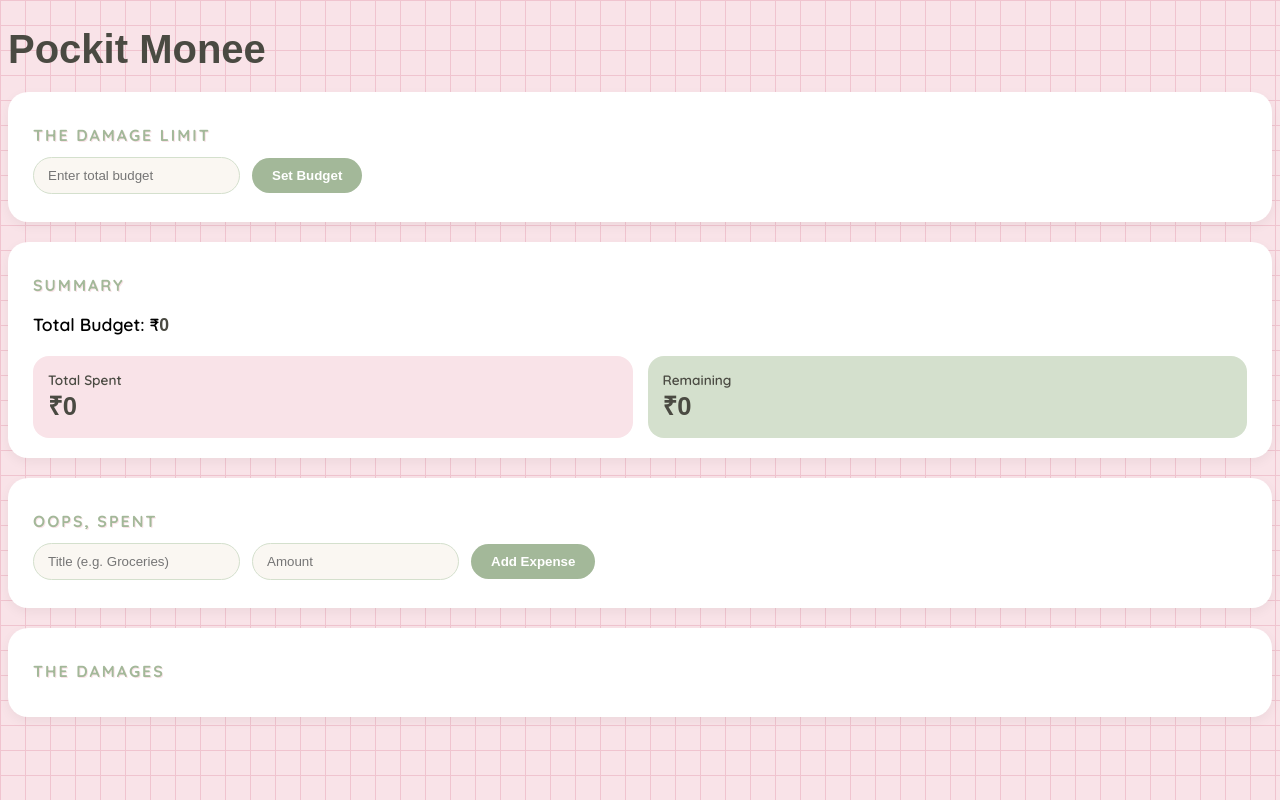
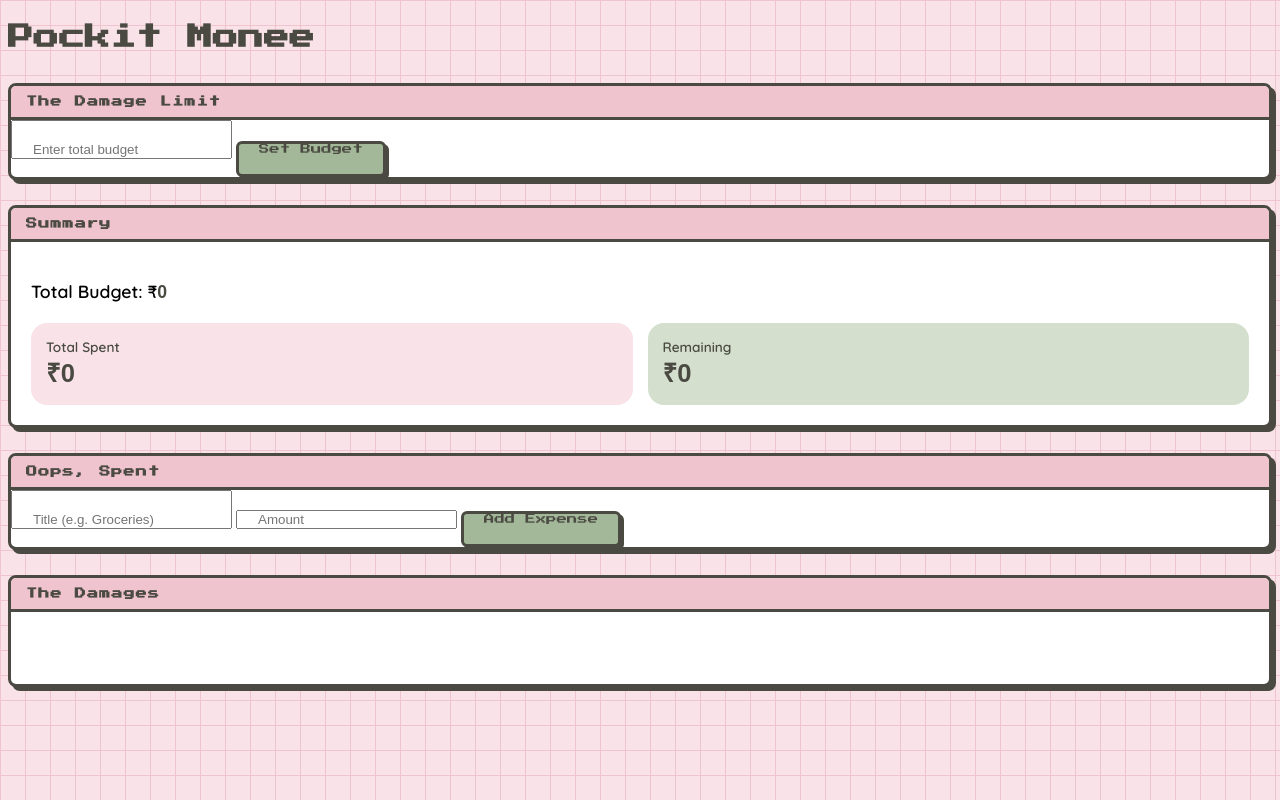
Before and after one commit to simakhter1109/expense-tracker, a Flask app: page / in a window 1280 px wide. Run offline with Flask 3, Linux system fonts and the light colour scheme.

Commit message:
changed the interface

```diff
--- a/static/style.css
+++ b/static/style.css
@@ -17,53 +17,67 @@ body {
 }
 
 h1 {
- font-family: 'Fredoka', sans-serif;
-    font-weight: 700;
-    font-size: 2.5rem;
+    font-family: 'Press Start 2P', cursive;
+    font-size: 1.6rem;
     color: var(--text-dark);
-    margin-bottom: 20px;
+    margin-bottom: 25px;
+    line-height: 1.6;
 }
 
 section {
     background-color: white;
-    border-radius: 20px;
-    padding: 20px 25px;
-    margin-bottom: 20px;
-    box-shadow: 0 4px 12px rgba(0,0,0,0.05);
+    border: 3px solid var(--text-dark);
+    border-radius: 8px;
+    padding: 0;
+    margin-bottom: 25px;
+    box-shadow: 4px 4px 0px var(--text-dark);
+    overflow: hidden;
 }
 
-h2 {
-   font-family: 'Quicksand', sans-serif;
-    font-weight: 700;
-    text-transform: uppercase;
-    letter-spacing: 2px;
-    color: var(--sage);
-    text-shadow: 1px 1px 0px var(--pink-light);
-    margin-bottom: 12px;
-    font-size: 1rem;
+section h2 {
+    background-color: var(--pink);
+    color: var(--text-dark);
+    font-family: 'Press Start 2P', cursive;
+    font-size: 0.7rem;
+    padding: 10px 15px;
+    margin: 0;
+    border-bottom: 3px solid var(--text-dark);
+    letter-spacing: 1px;
+    text-shadow: none;
 }
 
-input {
-    padding: 10px 14px;
-    margin-right: 8px;
-    margin-bottom: 8px;
-    border: 1px solid var(--sage-light);
-    border-radius: 30px;
-    background-color: var(--off-white);
+section > *:not(h2) {
+    padding: 0 20px;
+}
+
+section > *:last-child {
+    padding-bottom: 20px;
+}
+
+section > *:nth-child(2) {
+    padding-top: 20px;
 }
 
 button {
-    padding: 10px 20px;
+    padding: 10px 18px;
     background-color: var(--sage);
-    color: white;
-    border: none;
-    border-radius: 30px;
+    color: var(--text-dark);
+    border: 3px solid var(--text-dark);
+    border-radius: 6px;
     cursor: pointer;
-    font-weight: bold;
+    font-family: 'Press Start 2P', cursive;
+    font-size: 0.65rem;
+    box-shadow: 3px 3px 0px var(--text-dark);
+    transition: none;
 }
 
 button:hover {
-    background-color: #8fa585;
+    background-color: var(--pink);
+}
+
+button:active {
+    box-shadow: 0px 0px 0px var(--text-dark);
+    transform: translate(3px, 3px);
 }
 
 ul {
```
